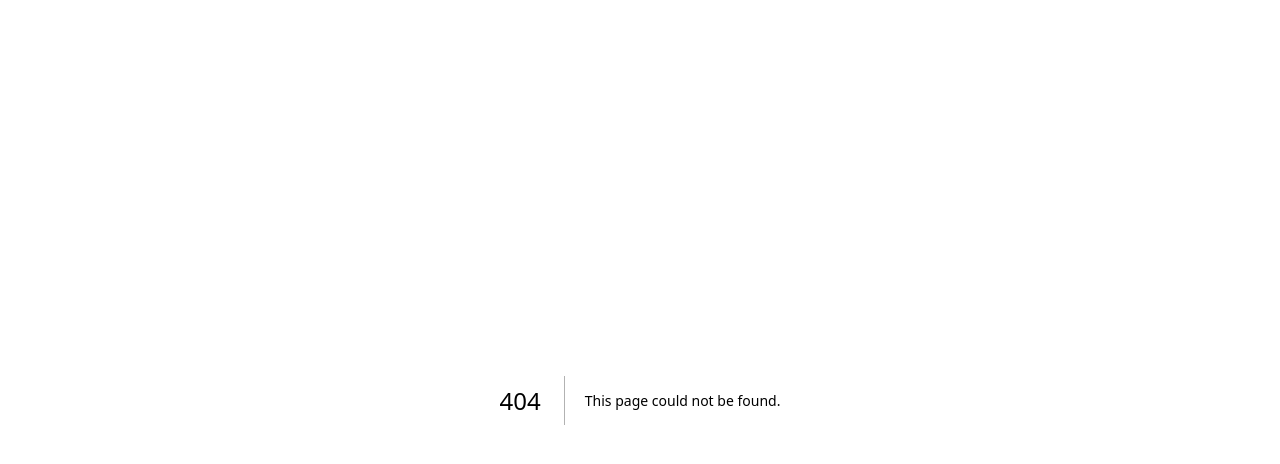
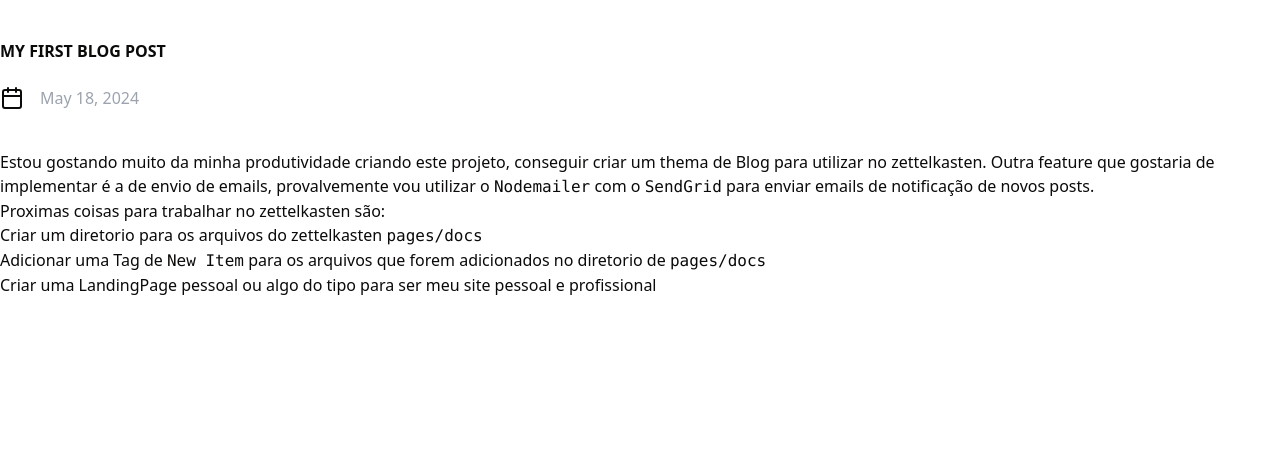
Before and after one commit to yan-pi/zettelkasten, a Next.js app: page /blog/my-first-blog-post in a window 1280 px wide. Before the commit this address had no page. Shown: the top 464 px of the page. Built offline with nearby package versions, Linux system fonts and the light colour scheme.

Commit message:
doc: create firstblogpost

```diff
--- /dev/null
+++ b/components/Header.tsx
@@ -0,0 +1,51 @@
+import { Button } from "@/components/ui/button";
+import { cn } from "@/lib/utils";
+import { ArrowRight } from "lucide-react";
+import Link from "next/link";
+import React from "react";
+
+export const Header = ({
+  title,
+  description,
+  className,
+  buttons,
+  h = "h2",
+}: {
+  title?: React.ReactNode;
+  description?: React.ReactNode;
+  buttons?: { href: string; text: string }[];
+  h?: "h1" | "h2" | "h3" | "h4" | "h5" | "h6";
+  className?: string;
+}) => {
+  const TitleTag: React.ElementType = h;
+  return (
+    <div
+      className={cn(
+        "mx-auto max-w-4xl text-center mb-12 text-balance",
+        className
+      )}
+    >
+      {title && (
+        <TitleTag className="mt-2 text-4xl font-bold tracking-tight sm:text-7xl text-balance font-mono">
+          {title}
+        </TitleTag>
+      )}
+      {description && (
+        <p className="mt-6 text-2xl leading-8 font-medium tracking-wide text-primary/70">
+          {description}
+        </p>
+      )}
+      {buttons && (
+        <div className="mt-6 flex flex-row gap-2 justify-center flex-wrap">
+          {buttons.map((button) => (
+            <Button key={button.href} variant="ghost" asChild>
+              <Link href={button.href}>
+                {button.text} <ArrowRight size={14} className="ml-2" />
+              </Link>
+            </Button>
+          ))}
+        </div>
+      )}
+    </div>
+  );
+};
--- /dev/null
+++ b/pages/blog/my-first-blog-post.mdx
@@ -0,0 +1,18 @@
+
+
+import { BlogHeader } from "@/components/blog/BlogHeader";
+
+<BlogHeader
+  title="MY FIRST BLOG POST"
+  date="May 18, 2024"
+  authors={["yanfernandes"]}
+/>
+
+Estou gostando muito da minha produtividade criando este projeto, conseguir criar um thema de Blog para utilizar no zettelkasten.
+Outra feature que gostaria de implementar é a de envio de emails, provalvemente vou utilizar o `Nodemailer` com o `SendGrid`
+para enviar emails de notificação de novos posts.
+
+Proximas coisas para trabalhar no zettelkasten são:
+- Criar um diretorio para os arquivos do zettelkasten `pages/docs`
+- Adicionar uma Tag de `New Item` para os arquivos que forem adicionados no diretorio de `pages/docs`
+- Criar uma LandingPage pessoal ou algo do tipo para ser meu site pessoal e profissional
```
Also changed, not shown: public/myprofile.jpeg (added).
